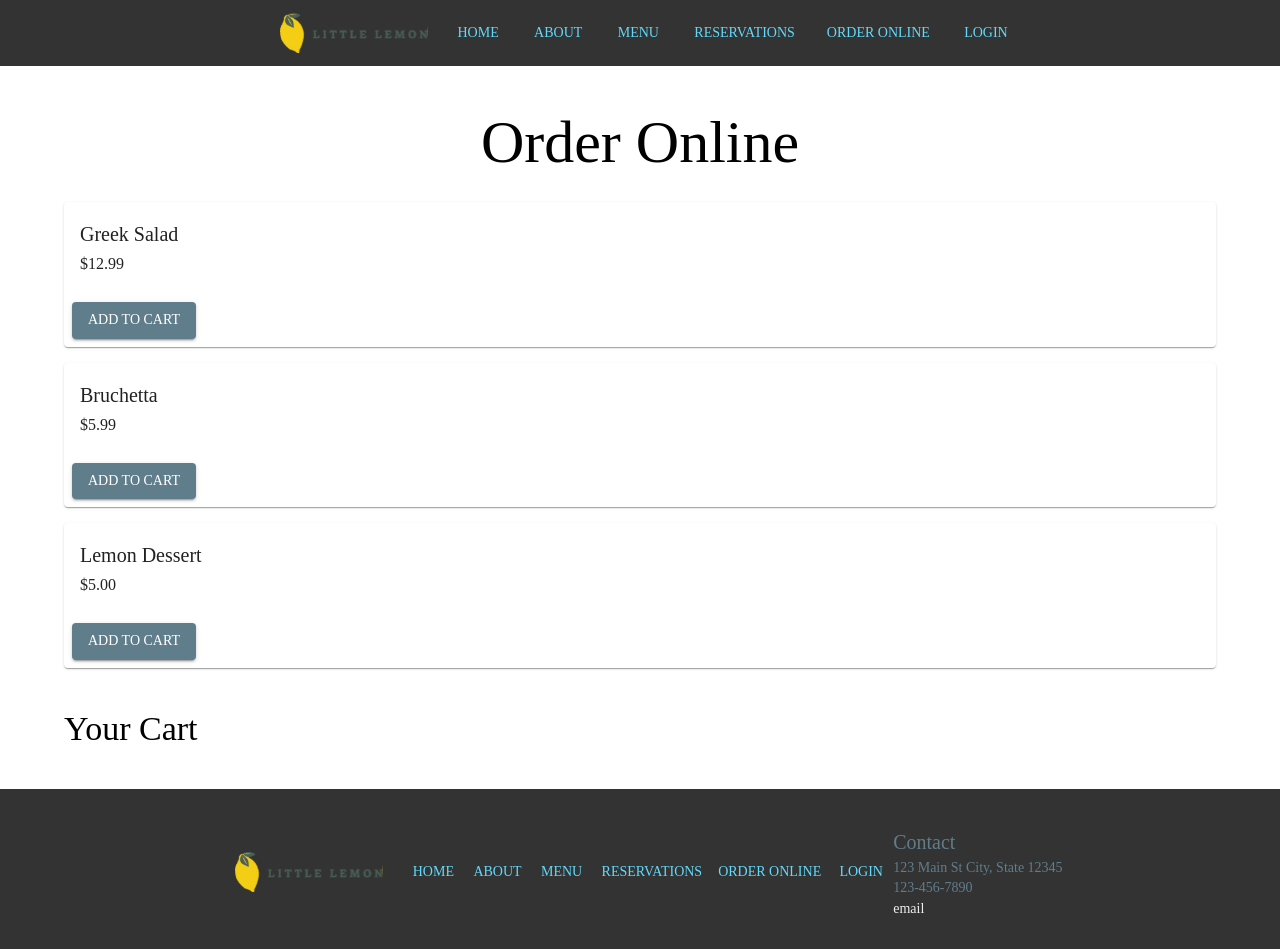
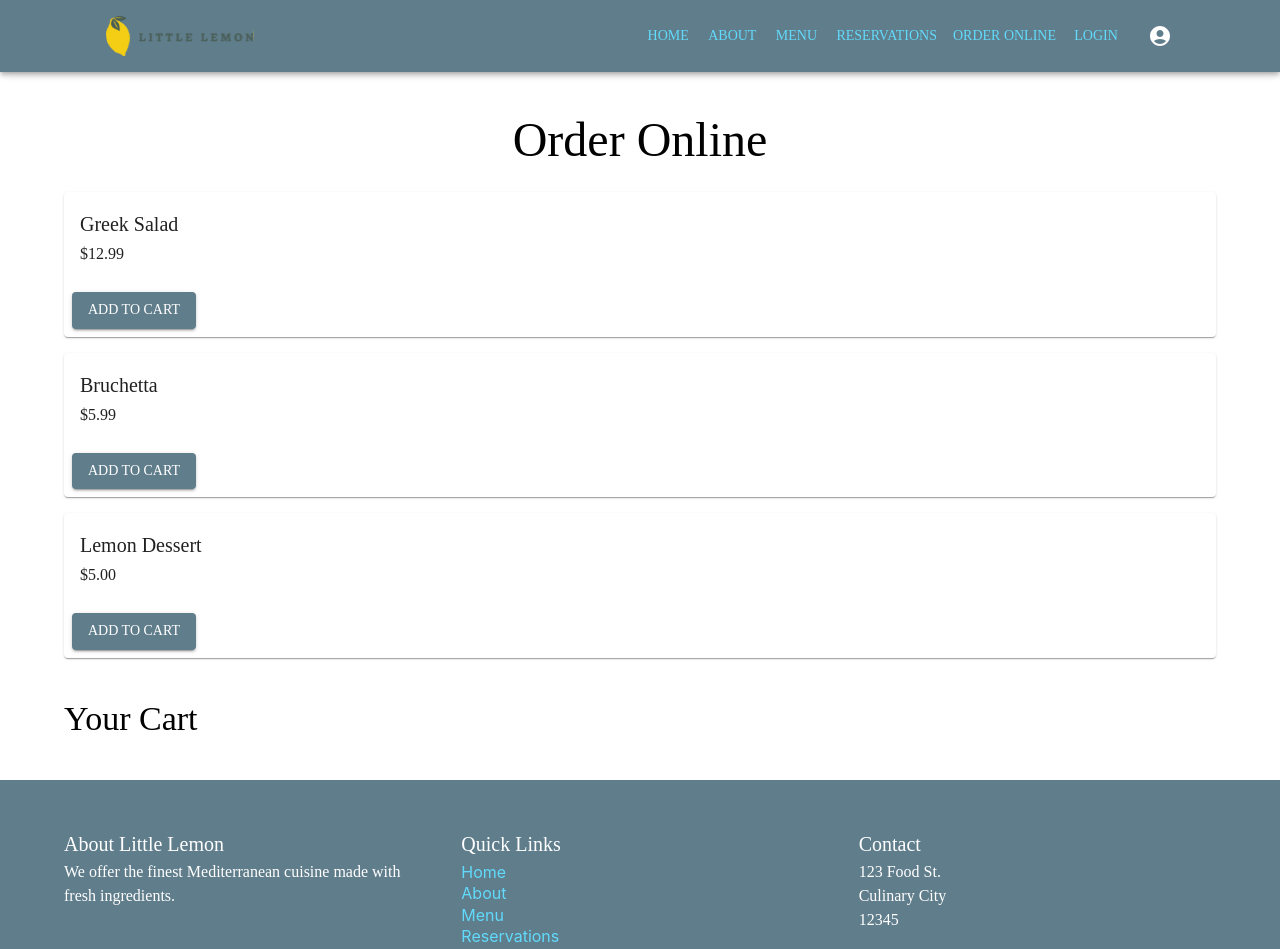
Before and after one commit to romanlegeza/little-lemon, a React (Create React App) app: page /order-online in a window 1280 px wide. Shown: the top 949 px of the page. Built offline with nearby package versions, Linux system fonts and the light colour scheme.

Commit message:
Header/Footer redesigned

```diff
--- a/src/components/Footer.js
+++ b/src/components/Footer.js
@@ -1,38 +1,48 @@
-import { Box, Flex } from "@chakra-ui/react";
-import { Typography } from "@mui/material";
-import useMediaQuery from '@mui/material/useMediaQuery';
-import React from "react";
-import { Link } from "react-router-dom";
-import Logo from "./Logo";
-import Nav from "./Nav";
+import React from 'react';
+import { Container, Box, Typography, Grid } from '@mui/material';
+import { Link } from 'react-router-dom';
+import { navItems } from '../constants';
 
 const Footer = () => {
-    const isDesktop = useMediaQuery(theme => theme.breakpoints.up('md'));
+
     return (
-        <Box>
-            <footer>
-                <Flex className="App-footer">
-                    <Logo />
-                    {isDesktop ? <Nav isHeader={false} /> : null}
-                    <Box>
-                        <Typography variant="h6" component="div" color="primary">
-                            Contact
+        <Box sx={{ bgcolor: 'primary.main', color: 'white', py: 6 }}>
+            <Container maxWidth="lg">
+                <Grid container spacing={5}>
+                    <Grid item xs={12} sm={4}>
+                        <Typography variant="h6">About Little Lemon</Typography>
+                        <Typography>
+                            We offer the finest Mediterranean cuisine made with fresh ingredients.
                         </Typography>
-                        <Typography variant="body2" color="primary">
-                            123 Main St City, State 12345
+                    </Grid>
+                    <Grid item xs={12} sm={4}>
+                        <Typography variant="h6">Quick Links</Typography>
+                        <Box>
+                            {
+                                navItems.map((item, index) => {
+                                    return <div key={item.label}><Link to={item.path} className='App-link App-menu-link'>{item.label}</Link></div>
+                                })
+                            }
+                        </Box>
+                    </Grid>
+                    <Grid item xs={12} sm={4}>
+                        <Typography variant="h6">Contact</Typography>
+                        <Typography>
+                            123 Food St.<br />
+                            Culinary City<br />
+                            12345
                         </Typography>
-                        <Typography variant="body2" color="primary">
-                            123-456-7890
-                        </Typography>
-                        <Typography variant="body2" color="primary">
-                            <Link to="mailto:" className="App-link App-white" target="_blank" rel="noreferrer">
-                                email
-                            </Link>
-                        </Typography>
-                    </Box>
-                </Flex>
-            </footer>
+                    </Grid>
+                </Grid>
+
+                <Box mt={5}>
+                    <Typography variant="body2" align="center">
+                        © 2023 Little Lemon, All Rights Reserved.
+                    </Typography>
+                </Box>
+            </Container>
         </Box>
     );
 };
+
 export default Footer;
--- a/src/components/Header.js
+++ b/src/components/Header.js
@@ -1,18 +1,85 @@
-import React from "react";
-import { Box, Flex } from "@chakra-ui/react";
-import Logo from "./Logo";
-import Nav from "./Nav";
+import React, { useState } from 'react';
+import {
+    AppBar,
+    Toolbar,
+    Container,
+    IconButton,
+    Button,
+    Menu,
+    MenuItem,
+    Box,
+    useMediaQuery,
+    useTheme,
+} from '@mui/material';
+import MenuIcon from '@mui/icons-material/Menu';
+import Logo from './Logo';
+import { navItems } from '../constants';
+import { AccountCircle } from '@mui/icons-material';
+import { Link } from 'react-router-dom';
+
 
 const Header = () => {
+    const [anchorEl, setAnchorEl] = useState(null);
+    const theme = useTheme();
+    const isDesktop = useMediaQuery(theme.breakpoints.up('md'));
+
+    const handleClick = (event) => {
+        setAnchorEl(event.currentTarget);
+    };
+
+    const handleClose = () => {
+        setAnchorEl(null);
+    };
+
     return (
-        <Box>
-            <header>
-                <Flex className="App-header">
-                    <Logo />
-                    <Nav isHeader={true} />
-                </Flex>
-            </header>
-        </Box>
+        <AppBar position='sticky'>
+            <Container maxWidth="lg">
+
+                <Toolbar>
+                    <Box flexGrow={1}>
+                        <Logo />
+                    </Box>
+
+                    {isDesktop ? (
+                        <Box>
+                            {
+                                navItems.map((item, index) => {
+                                    return <Button key={item.label} color="inherit">
+                                        <Link to={item.path} className='App-link App-menu-link'>
+                                            {item.label}
+                                        </Link>
+                                    </Button>
+                                })
+                            }
+                        </Box>
+                    ) : (
+                        <IconButton edge="start" color="inherit" aria-label="menu" onClick={handleClick}>
+                            <MenuIcon />
+                        </IconButton>
+                    )}
+
+                    <Menu
+                        anchorEl={anchorEl}
+                        keepMounted
+                        open={Boolean(anchorEl)}
+                        onClose={handleClose}
+                    >
+                        {
+                            navItems.map((item, index) => {
+                                return <MenuItem key={item.label} onClick={handleClose}>
+                                    <Link to={item.path} className='App-link App-menu-link'>
+                                        {item.label}
+                                    </Link>
+                                </MenuItem>
+                            }
+                            )
+                        }
+                    </Menu>
+
+                    <Button color="inherit"><AccountCircle /></Button>
+                </Toolbar>
+            </Container>
+        </AppBar>
     );
 };
 
--- a/src/pages/OrderOnlinePage.js
+++ b/src/pages/OrderOnlinePage.js
@@ -14,7 +14,7 @@ const OrderOnlinePage = () => {
     return (
         <Container>
             <Box mt={5} mb={5}>
-                <Typography variant="h2" align="center">
+                <Typography variant="h3" align="center">
                     Order Online
                 </Typography>
 
```
Also changed, not shown: package-lock 2.json (added).
